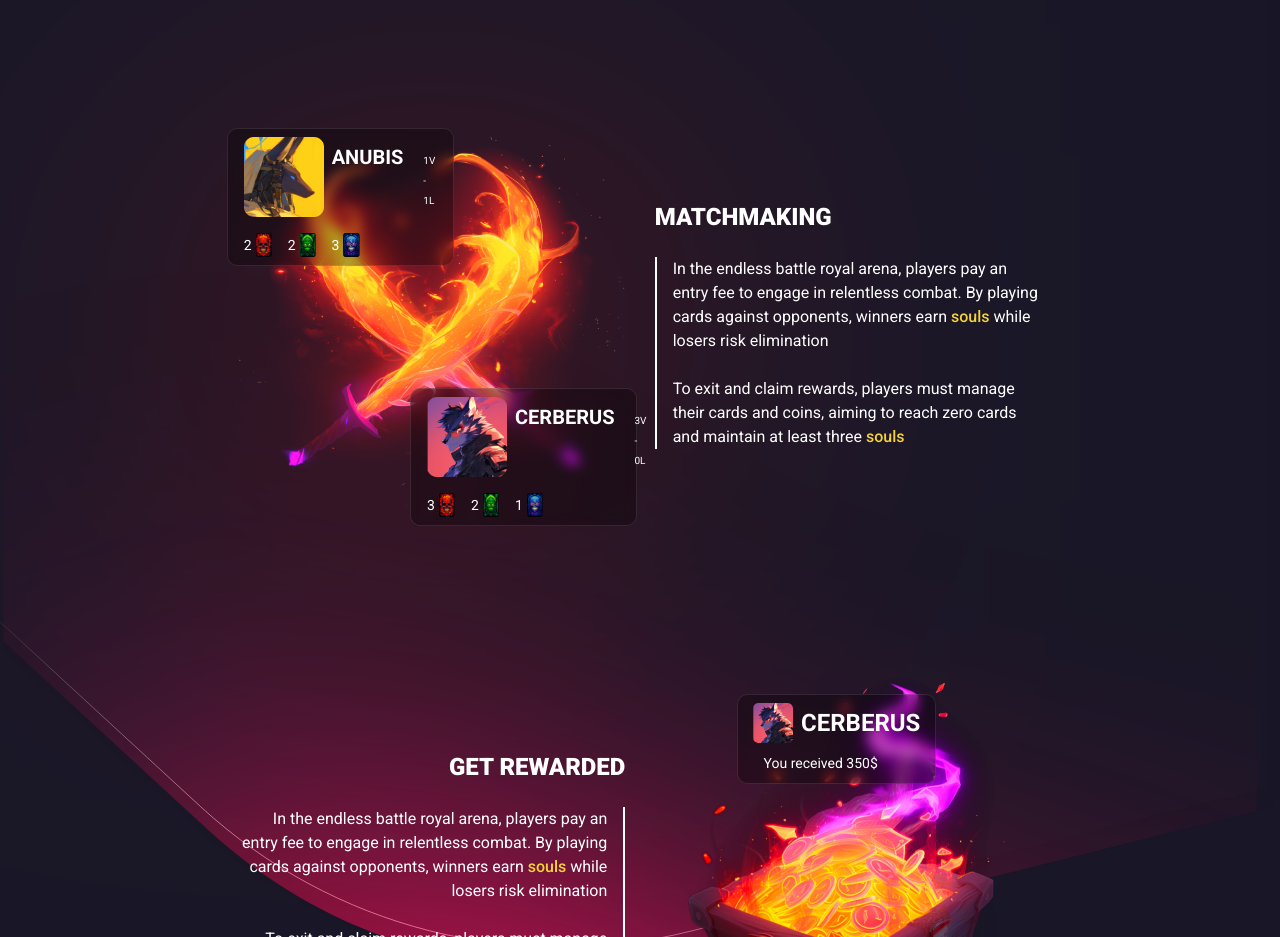
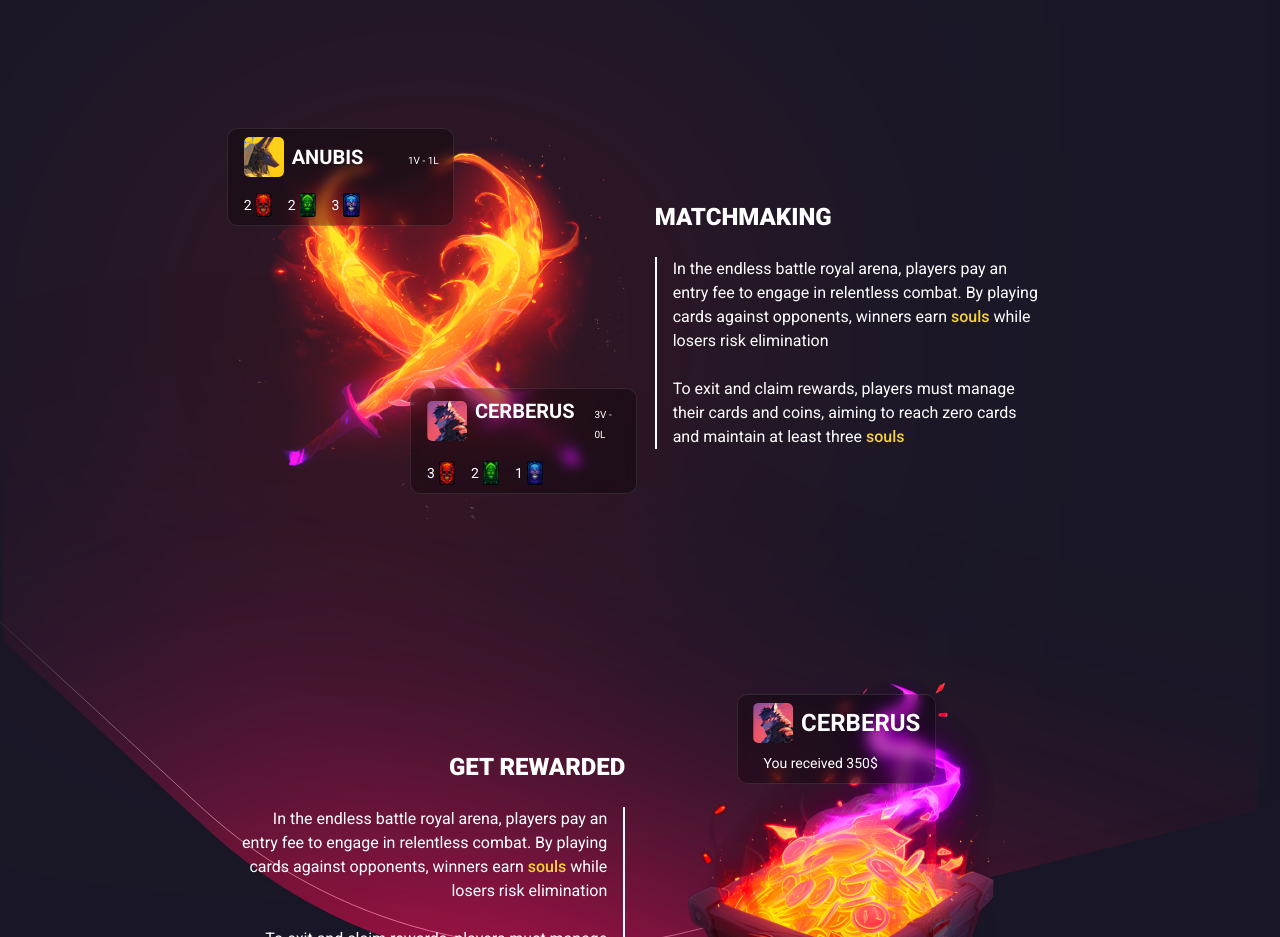
Before and after one commit to Draym/jajanken-coliseum, a Next.js app: page / in a window 1280 px wide. Shown: the part 3400-4337 px from the top of the page. Built offline with nearby package versions, Linux system fonts and the light colour scheme.

Commit message:
fix: css class override

```diff
--- a/src/views/landing/components/player-card-component.module.css
+++ b/src/views/landing/components/player-card-component.module.css
@@ -1,11 +1,11 @@
-.frameBorder {
+.avatar {
   height: 40px;
   width: 40px;
   border-radius: var(--br-8xs);
   object-fit: cover;
 }
 .pseudo,
-.frameBorder,
+.avatar,
 .score {
   position: relative;
 }
--- a/src/views/landing/components/player-card-component.tsx
+++ b/src/views/landing/components/player-card-component.tsx
@@ -22,7 +22,7 @@ const PlayerCardComponent: NextPage<PlayerCardComponentType> = ({
     return (
         <div className={styles.frameParent}>
             <div className={styles.rectangleParent}>
-                <img className={styles.frameChild} alt="" src={avatar}/>
+                <img className={styles.avatar} alt="" src={avatar}/>
                 <div className={styles.pseudoParent}>
                     <h3 className={styles.pseudo}>{pseudo}</h3>
                     <div className={styles.score}>{score}</div>
```
